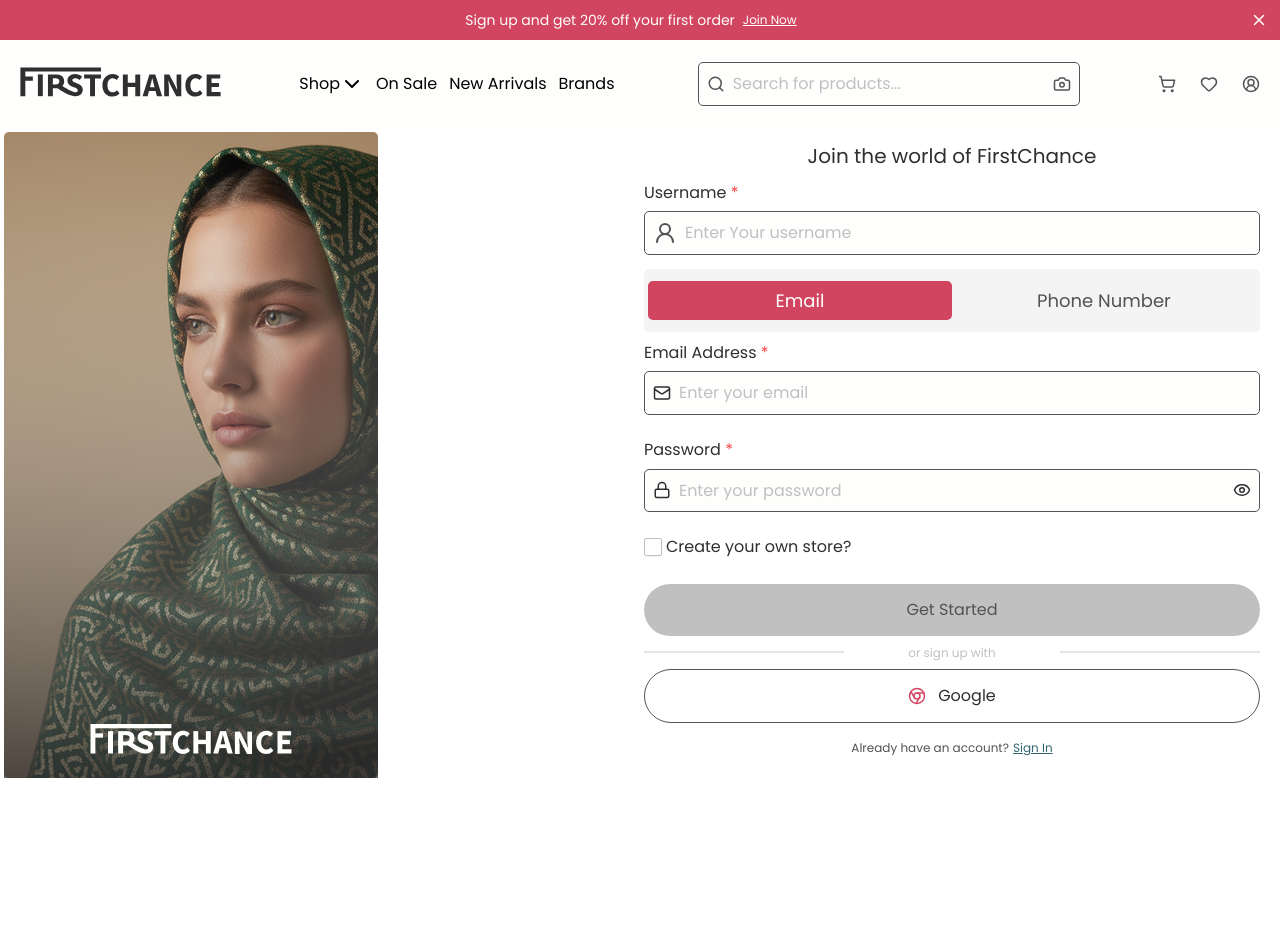
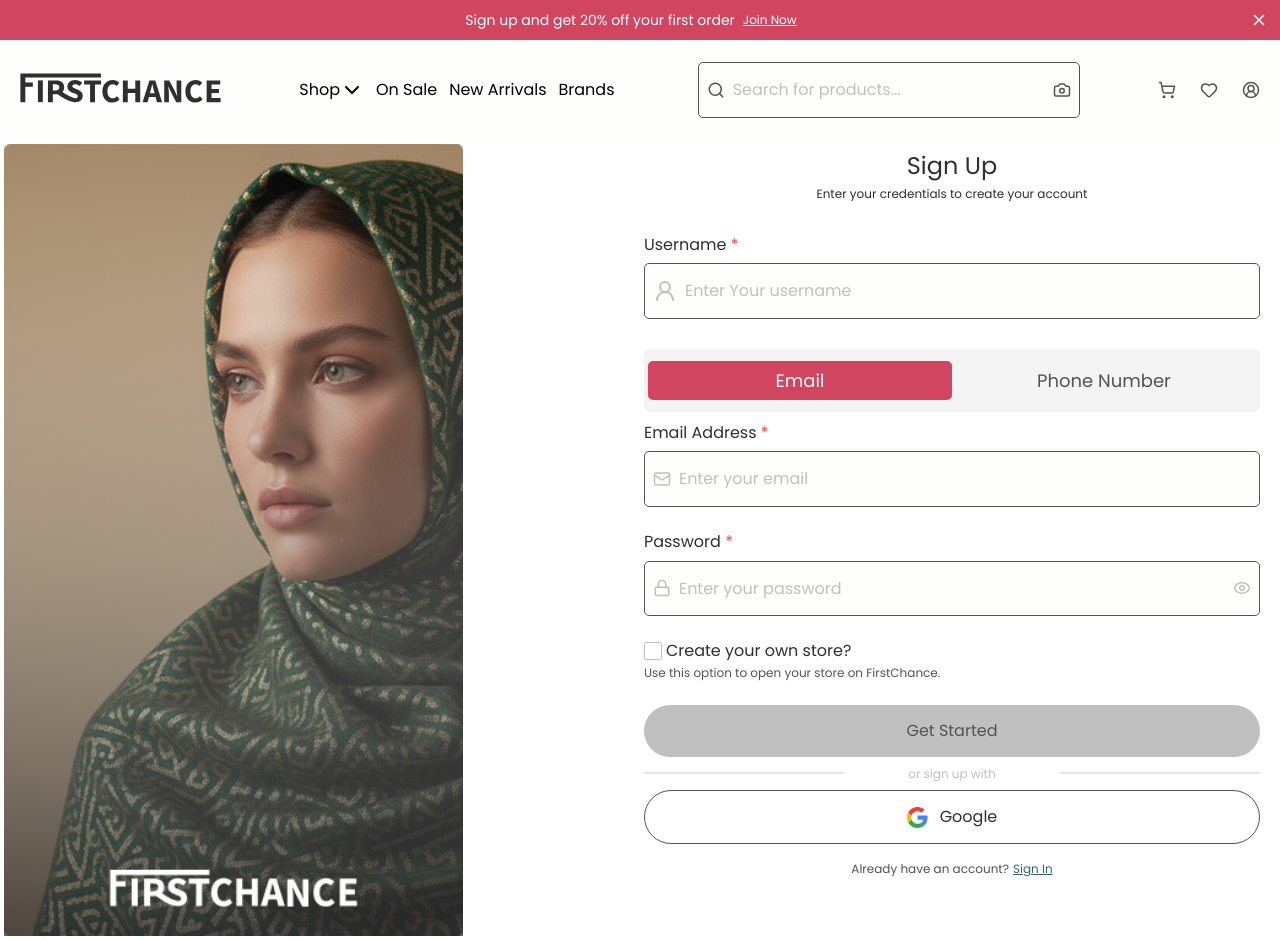
Before and after one commit to EASY-ORDER-IZ/easyorder-frontend, a React (Vite) app: page /sign-up in a window 1280 px wide. Before the commit the page ends 800 px from the top, so only its background shows below. Built offline with nearby package versions, Linux system fonts and the light colour scheme.

Commit message:
fix: fix the modal and forms

```diff
--- a/src/components/CommonComponents/Modal.tsx
+++ b/src/components/CommonComponents/Modal.tsx
@@ -11,7 +11,7 @@
       <Dialog open={open} onOpenChange={setOpen}>
         <DialogTrigger asChild>{trigger}</DialogTrigger>
 
-        <DialogContent className="w-[85%] max-w-[850px] md:w-[56%] lg:w-[70%]">
+        <DialogContent className="max-h-[80vh] w-[85%] max-w-[850px] overflow-y-auto md:w-[56%] lg:w-[70%]">
           <DialogHeader></DialogHeader>
           {page}
         </DialogContent>
--- a/src/components/SignInComponents/Title.tsx
+++ b/src/components/SignInComponents/Title.tsx
@@ -1,10 +1,12 @@
-const Title = () => {
+interface Props {
+  title: string;
+  desc: string;
+}
+const Title = ({ title, desc }: Props) => {
   return (
     <div className="flex flex-col items-center justify-center">
-      <span className="text-text-primary text-login leading-7 font-medium">Sign In</span>
-      <span className="text-text-primary text-sm leading-7">
-        Enter your credentials to access your account
-      </span>
+      <span className="text-text-primary text-login leading-7 font-medium">{title}</span>
+      <span className="text-text-primary text-sm leading-7">{desc}</span>
     </div>
   );
 };
--- a/src/components/SignUpPageComponents/Form.tsx
+++ b/src/components/SignUpPageComponents/Form.tsx
@@ -6,12 +6,13 @@
 import { toast } from 'sonner';
 import { Input } from '@/components/ui/input';
 import { Field, FieldGroup } from '@/components/ui/field';
-import { ChevronDown, Chromium, CircleX, Eye, EyeOff, Lock, Mail } from 'lucide-react';
+import { ChevronDown, CircleX, Eye, EyeOff, Lock, Mail, Store } from 'lucide-react';
 import { Button } from '@/components/ui/button/button';
 import { Separator } from '@/components/ui/separator';
 import { Link } from 'react-router-dom';
 import { Checkbox } from '@/components/ui/checkbox';
 import { Label } from '../ui/label';
+import Google from '@/assets/svg/Google';
 
 interface FormProps {
   type: 'email' | 'phone';
@@ -67,7 +68,7 @@
               render={({ field, fieldState }) => (
                 <Field data-invalid={fieldState.invalid}>
                   <Input
-                    prefixIcon={<Mail size={18} className="text-text-primary" />}
+                    prefixIcon={<Mail size={18} />}
                     label="Email Address"
                     placeholder="Enter your email"
                     required
@@ -84,7 +85,7 @@
               render={({ field, fieldState }) => (
                 <Field data-invalid={fieldState.invalid}>
                   <Input
-                    prefixIcon={<ChevronDown size={18} className="text-text-primary" />}
+                    prefixIcon={<ChevronDown size={18} />}
                     label="Phone Number"
                     placeholder="+972"
                     required
@@ -103,7 +104,7 @@
               <Field data-invalid={fieldState.invalid}>
                 <div className="relative flex w-full items-center">
                   <Input
-                    prefixIcon={<Lock size={18} className="text-text-primary" />}
+                    prefixIcon={<Lock size={18} />}
                     label="Password"
                     placeholder="Enter your password"
                     type={showPassword ? 'text' : 'password'}
@@ -111,13 +112,13 @@
                       showPassword ? (
                         <EyeOff
                           onClick={() => setShowPassword((prev) => !prev)}
-                          className="text-text-primary cursor-pointer"
+                          className="cursor-pointer"
                           size={18}
                         />
                       ) : (
                         <Eye
                           onClick={() => setShowPassword((prev) => !prev)}
-                          className="text-text-primary cursor-pointer"
+                          className="cursor-pointer"
                           size={18}
                         />
                       )
@@ -132,10 +133,16 @@
           />
           <Field>
             <div className="flex w-full flex-col items-center justify-center gap-2">
-              <div className="flex w-full items-center gap-1">
-                <Checkbox onClick={() => setChecked(!checked)} checked={checked} />
-                <Label onClick={() => setChecked(!checked)}>Create your own store?</Label>
+              <div className="flex w-full flex-col">
+                <div className="flex w-full items-center gap-1">
+                  <Checkbox onClick={() => setChecked(!checked)} checked={checked} />
+                  <Label onClick={() => setChecked(!checked)}>Create your own store?</Label>
+                </div>
+                <span className="text-text-secondary text-sm">
+                  Use this option to open your store on FirstChance.
+                </span>
               </div>
+
               <div className="flex w-full flex-col gap-1">
                 {checked && (
                   <Controller
@@ -144,13 +151,14 @@
                     render={({ field, fieldState }) => (
                       <Field data-invalid={fieldState.invalid}>
                         <Input
+                          prefixIcon={<Store />}
                           type="text"
                           suffixIcon={
                             isfilled && (
                               <CircleX
                                 onClick={() => field.onChange('')}
                                 size={18}
-                                className="text-text-primary cursor-pointer"
+                                className="cursor-pointer"
                               />
                             )
                           }
@@ -185,7 +193,7 @@
           </div>
 
           <Button
-            prefixIcon={<Chromium size={18} className="text-accent-primary" />}
+            prefixIcon={<Google />}
             title="Google"
             type="submit"
             variant="secondary"
--- a/src/components/ui/input.tsx
+++ b/src/components/ui/input.tsx
@@ -8,7 +8,7 @@
   variants: {
     variant: {
       default:
-        'flex w-full outline-none items-center text-text-primary text-input leading-5  placeholder:button-text button-text placeholder:text-text-disabled  ',
+        'flex w-full outline-none  items-center text-text-primary text-input leading-5  placeholder:button-text button-text placeholder:text-text-disabled  ',
     },
   },
   defaultVariants: {
@@ -38,11 +38,9 @@
   linklabel,
   required,
   type,
-  'aria-invalid': ariaInvalid,
   variant,
   ...props
 }: InputProps) {
-  const invalid = ariaInvalid === true || ariaInvalid === 'true';
   return (
     <div className="flex w-full flex-col gap-1.5">
       <FieldLabel htmlFor="form-rhf-demo-email">
@@ -50,8 +48,8 @@
         {required && <span className="text-status-danger">*</span>}
       </FieldLabel>
       <div className="bg-background focus-within:border-status-action border-text-secondary aria-[invalid=true]:focus:border-status-danger disabled:bg-text-disabled aria-[invalid=true]:border-status-danger focus:border-status-action flex w-full justify-between gap-1 rounded-sm border p-2 focus:outline-none disabled:border-0">
-        <div className="flex w-full items-center justify-center gap-2">
-          {prefixIcon && <span className="text-text-secondary">{prefixIcon}</span>}
+        <div className="flex w-full items-center justify-center gap-2 py-1.5">
+          {prefixIcon && <span className="text-text-disabled">{prefixIcon}</span>}
           <input
             type={type}
             data-slot="input"
@@ -60,11 +58,11 @@
           />
         </div>
         <div className="flex items-center">
-          {suffixIcon && <span className="text-text-secondary">{suffixIcon}</span>}
+          {suffixIcon && <span className="text-text-disabled">{suffixIcon}</span>}
         </div>
       </div>
       <div className={`flex ${error ? 'justify-between' : 'justify-end'} items-center`}>
-        <div>{invalid && error && <p className="text-status-danger text-sm">{error}</p>}</div>
+        <div>{error && <p className="text-status-danger text-sm">{error}</p>}</div>
         <div className="flex justify-end">
           <Link
             className="text-status-action text-sm leading-6 font-medium underline"
--- a/src/pages/SignInPage.tsx
+++ b/src/pages/SignInPage.tsx
@@ -11,7 +11,7 @@
       </div>
 
       <div className="flex w-full flex-col gap-4 p-2 lg:max-w-[50%]">
-        <Title />
+        <Title title="Sign In" desc=" Enter your credentials to access your account" />
         <Tabs defaultValue="email" className="w-full">
           <TabsList>
             <TabsTrigger value="email">Email</TabsTrigger>
--- a/src/pages/SignUpPage.tsx
+++ b/src/pages/SignUpPage.tsx
@@ -3,18 +3,17 @@
 import Form from '@/components/SignUpPageComponents/Form';
 import { Input } from '@/components/ui/input';
 import { UserRound } from 'lucide-react';
+import Title from '@/components/SignInComponents/Title';
 const SignUpPage = () => {
   return (
-    <div className="flex h-full w-full justify-center gap-2 p-1 lg:justify-between">
+    <div className="flex h-[100vh] w-full justify-center gap-2 p-1 lg:justify-between">
       <div className="hidden h-full w-full lg:flex">
-        <img src={signuppic} className="object-cover" />
+        <img src={signuppic} className="object-fit" />
       </div>
 
       <div className="flex w-full flex-col p-2 lg:max-w-[55%]">
-        <div className="flex w-full flex-col gap-2">
-          <span className="text-text-primary items-center text-center align-middle text-lg leading-8 font-medium">
-            Join the world of FirstChance
-          </span>
+        <div className="flex w-full flex-col gap-6">
+          <Title title="Sign Up" desc="Enter your credentials to create your account" />
           <Input
             prefixIcon={<UserRound />}
             label="Username"
--- a/src/validation/formSchema.ts
+++ b/src/validation/formSchema.ts
@@ -8,12 +8,13 @@
       .email('Please enter a valid email address')
       .toLowerCase()
       .trim()
-      .optional(), // optional because phone may be used instead
+      .optional(),
 
     phone: z
       .string()
       .regex(/^\+?\d{7,15}$/, 'Enter a valid phone number')
-      .optional(), // optional because email may be used instead
+      .optional(),
+    username: z.string().min(1, 'Username is required'),
 
     password: z
       .string()
@@ -26,7 +27,7 @@
   })
   .refine((data) => data.email || data.phone, {
     message: 'Either email or phone must be provided',
-    path: ['email'], // this will display error at email field
+    path: ['email'],
   });
 
 export default authSchema;
```
Also changed, not shown: src/components/SignInComponents/Form.tsx (+5 -5 lines).
